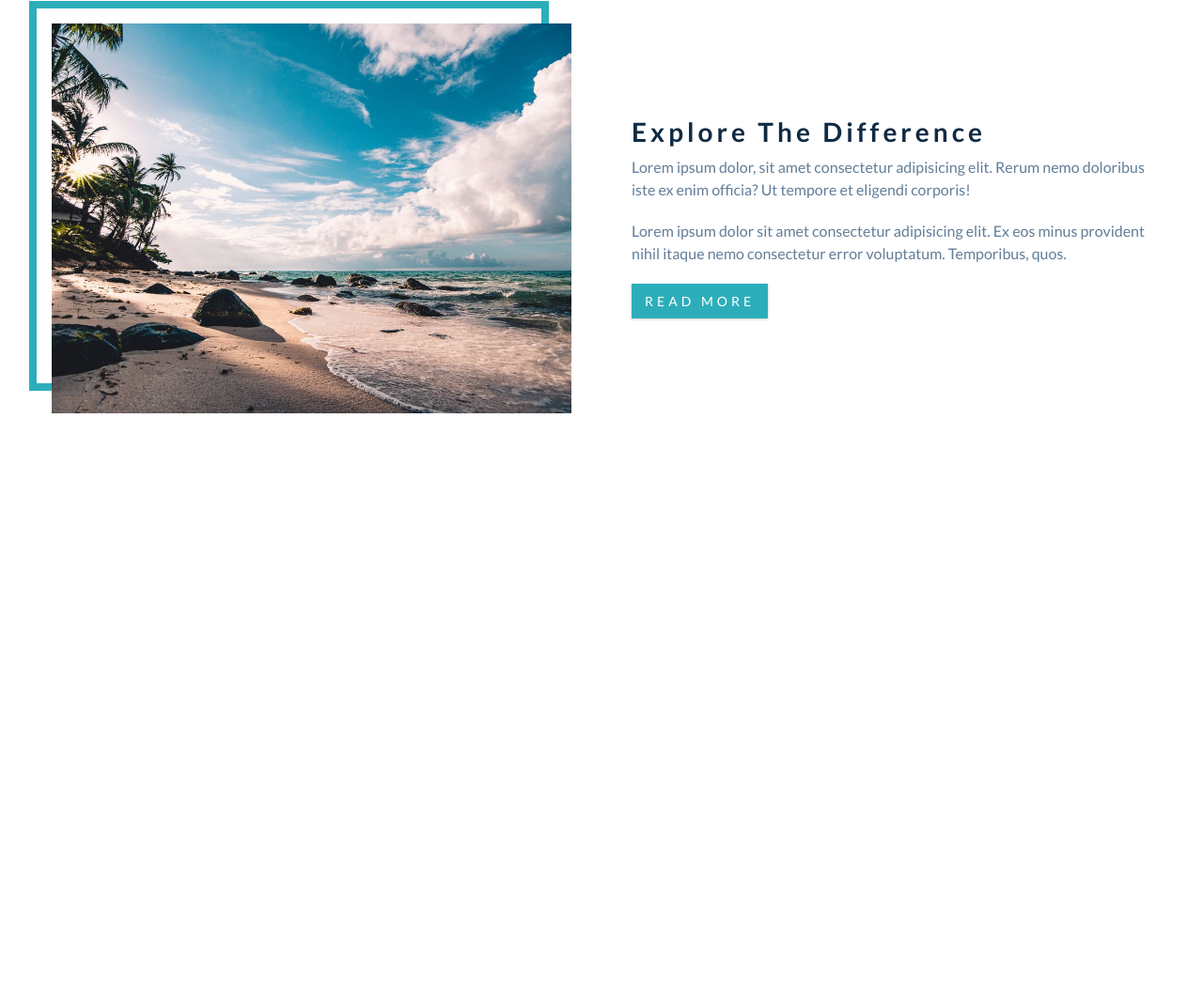
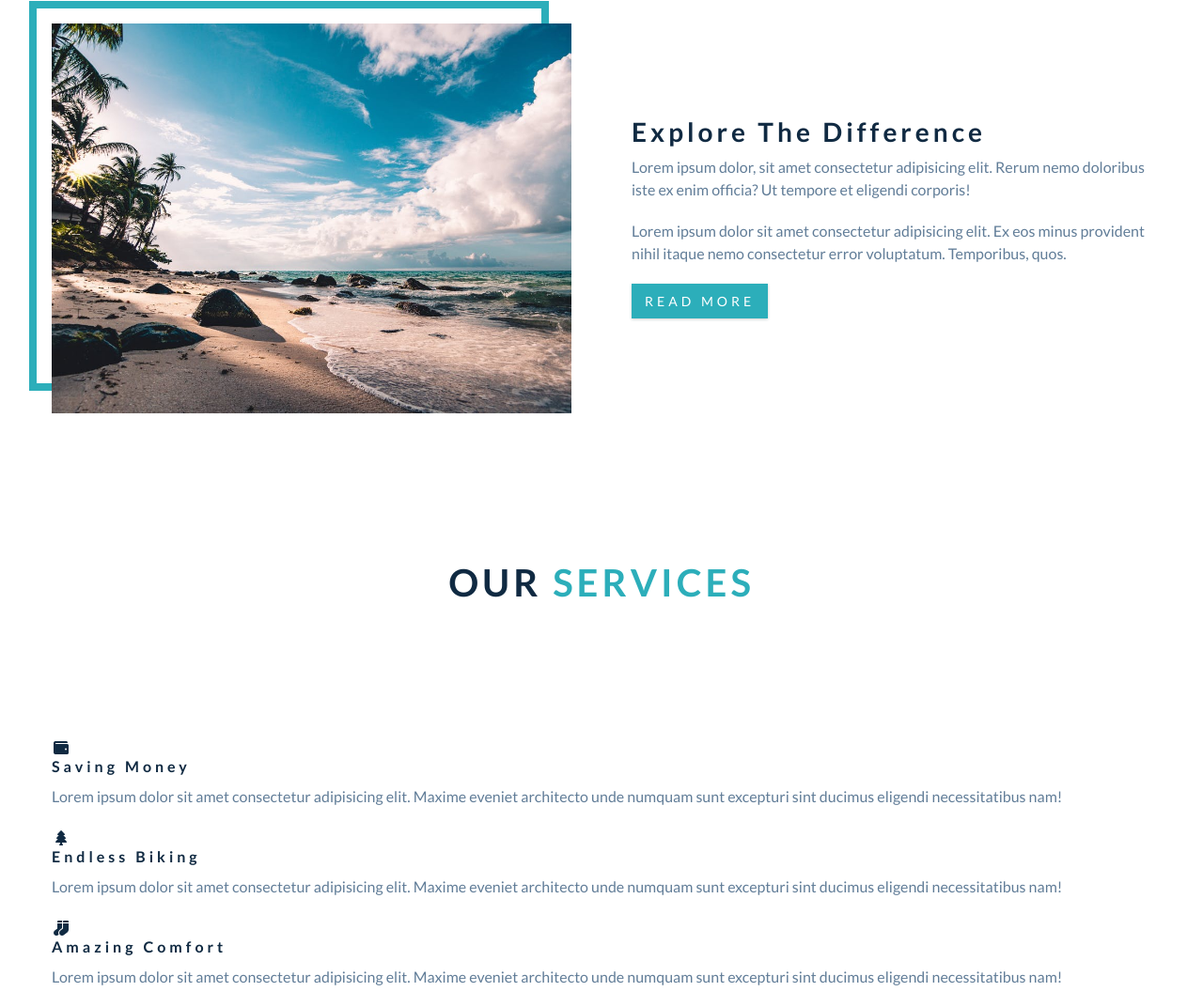
Before and after one commit to MGoss115/Tours_FrontEnd, a plain HTML site: page index.html in a window 1280 px wide. Shown: the part 959-2031 px from the top of the page at 94% size. Before the commit the page ends 1479 px from the top, so only its background shows below. Drawn offline with Linux system fonts and the light colour scheme.

Commit message:
added services section

```diff
--- a/index.html
+++ b/index.html
@@ -51,8 +51,43 @@
       </div>
     </section>
     <!-- end of about section -->
-
     <!-- services -->
+    <section class="section services" id="services">
+      <div class="section-title">
+        <h2>our <span>services</span></h2>
+      </div>
+    </section>
+    <div class="section-center services-center">
+      <article class="service">
+        <span class="service-icon"><i class="fas fa-wallet fa-fw"></i></span>
+        <div class="service-info">
+          <h4 class="service-title">saving money</h4>
+          <p>
+            Lorem ipsum dolor sit amet consectetur adipisicing elit. Maxime eveniet architecto unde numquam sunt excepturi sint ducimus eligendi necessitatibus nam!
+          </p>
+        </div>
+      </article>
+      <article class="service">
+        <span class="service-icon"><i class="fas fa-tree fa-fw"></i></span>
+        <div class="service-info">
+          <h4 class="service-title">endless biking</h4>
+          <p>
+            Lorem ipsum dolor sit amet consectetur adipisicing elit. Maxime eveniet architecto unde numquam sunt excepturi
+            sint ducimus eligendi necessitatibus nam!
+          </p>
+        </div>
+      </article>
+      <article class="service">
+        <span class="service-icon"><i class="fas fa-socks fa-fw"></i></span>
+        <div class="service-info">
+          <h4 class="service-title">amazing comfort</h4>
+          <p>
+            Lorem ipsum dolor sit amet consectetur adipisicing elit. Maxime eveniet architecto unde numquam sunt excepturi
+            sint ducimus eligendi necessitatibus nam!
+          </p>
+        </div>
+      </article>
+    </div>
     <!--end services -->
 
     <!-- featured tours -->
```
